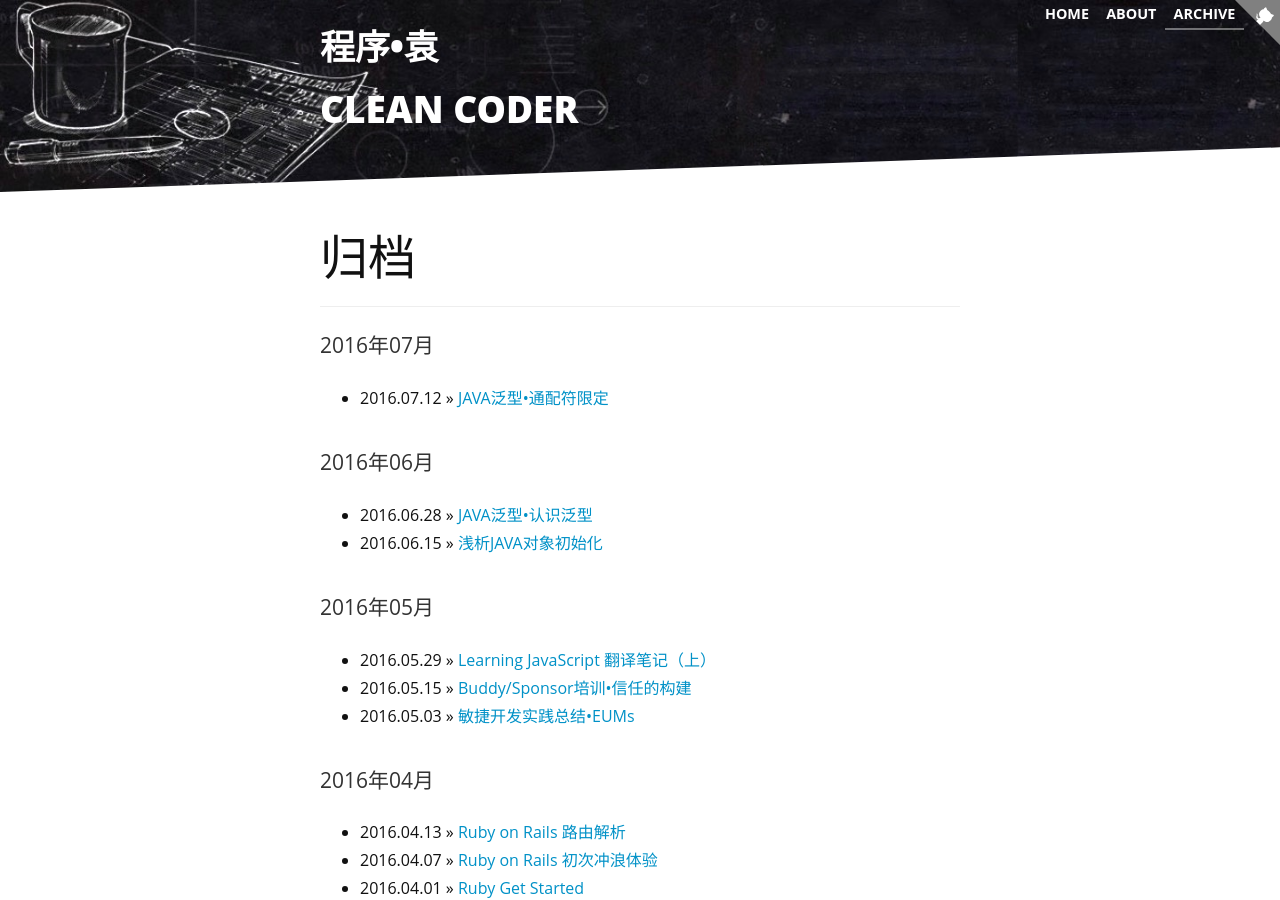
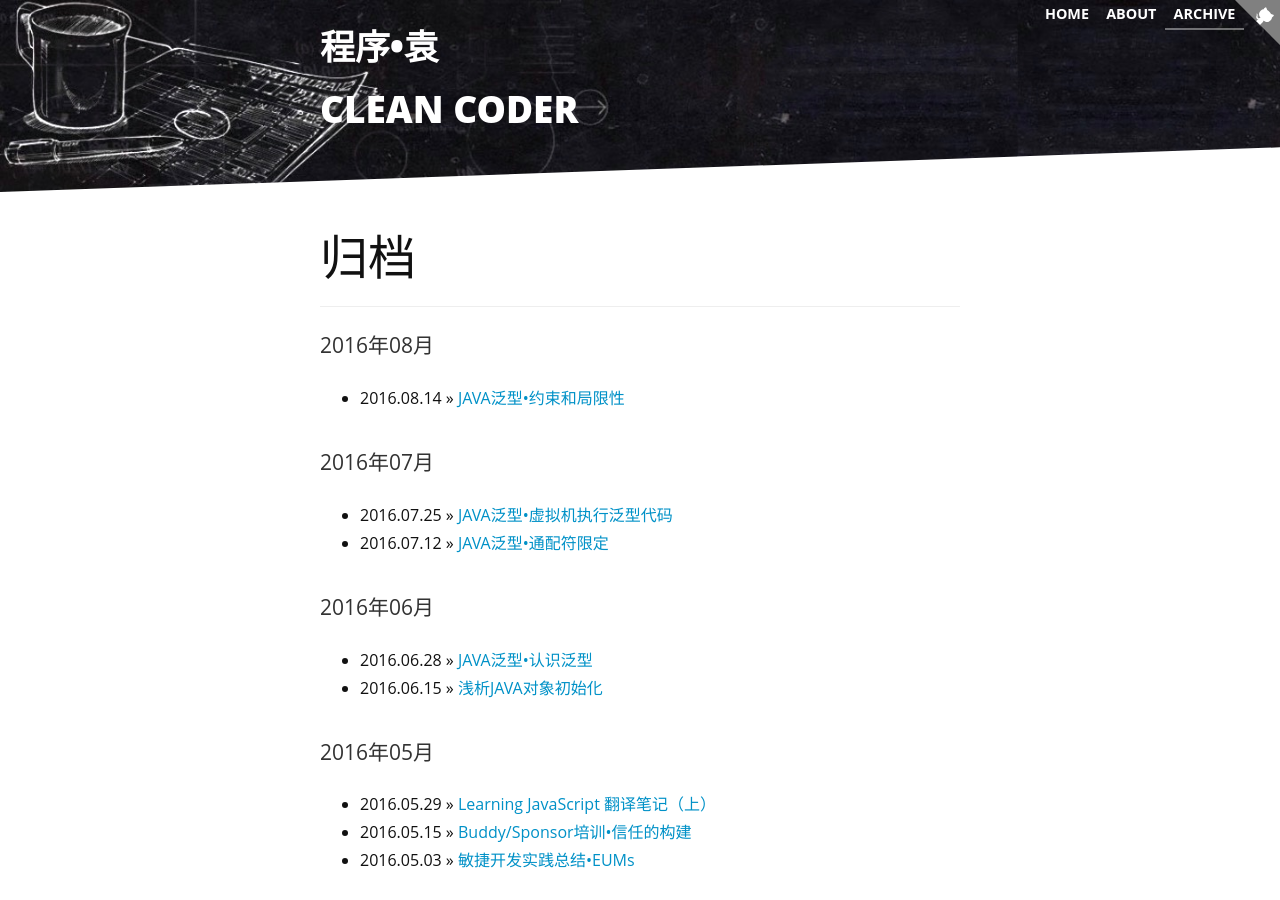
Before and after one commit to lemon123456/sjyuan-cc.github.io, a Jekyll site: the page built from pages/archive.html, in a window 1280 px wide and 900 px high. Built offline with Jekyll 4.4.1, drawn with Linux system fonts in a browser that asks for light colours; nearby versions of some CDN libraries; comment, search, counter and statistics services are not loaded; a style sheet for code colours, icons or effects is not loaded.

Commit message:
add posts

````diff
--- a/_posts/javase/2014-12-14-java-generics-in-vm.md
+++ b/_posts/javase/2016-07-25-java-generics-in-vm.md
@@ -2,12 +2,12 @@
 layout: post
 
 title: "JAVA泛型•虚拟机执行泛型代码"
-date: 2014-12-14
+date: 2016-07-25
 time: "09:46"
 category: "JAVASE"
 
 author: "袁慎建"
-published: false
+published: true
 type: "original"
 ---
 
@@ -21,9 +21,9 @@ Java虚拟机是不存在泛型类型对象的，所有的对象都属于普通
 
 >虚拟机的一种机制：擦除类型参数，并将其替换成特定类型，没有指定特定类型用Object代替，如前文中的Couple<T>类，虚拟机擦除后：
 
-***`[code01]`***
+```java
+[code01]
 
-```java
 public class Couple {
 	private Object wife ;
 	private Object husband ;
@@ -44,9 +44,9 @@ public class Couple {
 
 如有对类型参数有类型限定会怎么替换呢？擦除类型参数机制告诉我们，使用限定的类型代替，如果有多个，使用第一个代替，看一段代码：
 
-***`[code02]`***
+```java
+[code02]
 
-```java
 public class Period<T extends Comparable<T> & Serializable> {
 	private T begin;
 	private T end;
@@ -61,11 +61,11 @@ public class Period<T extends Comparable<T> & Serializable> {
 }
 ```
 
-`code02 `擦除后，`Period`的原始类型如下：
-
-***`[code03]`***
+`code02`擦除后，`Period`的原始类型如下：
 
 ```java
+[code03]
+
 public class Period {
 	private Comparable begin;
 	private Comparable end;
@@ -79,7 +79,7 @@ public class Period {
 	}
 }
 ```
-思考一下，如果将`Period<T extends Comparable<T> & Serializable>`写成`Period<T extends Serializable  & Comparable<T>>`会是怎么样呢?
+>思考一下，如果将`Period<T extends Comparable<T> & Serializable>`写成`Period<T extends Serializable  & Comparable<T>>`会是怎么样呢?
 
 ---
 
@@ -89,10 +89,9 @@ public class Period {
 
 先来看看虚拟机执行表达式的时候发生了什么，如：
 
+```java
+[code04]
 
-***`[code04]`***
-
-```java
 Couple<Employee> couple = ...;
 Employee wife = couple.getWife();
 ```
@@ -103,23 +102,20 @@ Employee wife = couple.getWife();
 
 再来看看虚拟机执行泛型方法的时候发生了什么，泛型方法如：
 
+```java
+[code05]
 
-***`[code05]`***
-
-```java
 public static <T extends Comparable<T>> max(T[] arrays) {... }
-```
 
 擦除后成了:
 
-```java
 public static Comoparable max(Comparable[] arrays) {... }
 ```
 但是泛型方法的擦除会带来两个复杂的问题，且看第一个实例，一个实例：
 
-***`[code06]`***
+```java
+[code06]
 
-```java
 public class Period <T extends Comparable<T> & Serializable> {
 	private T begin;
 	private T end;
@@ -158,33 +154,34 @@ public class DateInterval extends Period<Date> {
 
 #### 桥方法
 
-***`[code07]`***
+```java
+[code07]
 
-```java
 Period<Date> period  = new DateInterval(...);
 period.setBegin(new Date());
 ```
 这里因为`period`引用指向了`DateInterval`实例，根据多态性，`setBegin`应该调用`DateInterval`对象的`setBegin`方法，可是这个擦除让`Period`中的 `public void setBegin(Object begin) {...}`被调用，导致了擦除与多态发生了冲突，怎么办呢？虚拟机此时会在`DateInterval`类中生成一个桥方法(bridge method)，调用过程发生了细微的变化：
 
+```java
+[code08]
 
-***`[code08]`***
-
-```java
 public void setBegin(Object begin) {
 	setBegin((Date)begin);
 }
 ```
 有了这个合成的桥方法以后，`code07`中对`setBegin`的调用步骤如下：
 
+```
 1. 调用DateInterval.setBegin(Object)方法。
 2. DateInterval.setBegin(Object)方法调用DateInterval.setBegin(Date)方法。
+```
 
 发现了吗，当我们在`DateInterval`中增加了`getBegin`方法之后会是什么样子的呢？是不是`Peroid`中有一个`Object getBegin()`的方法，而`DateInterval`中有一个`Date getBegin()`方法呢，这两个方法在Java中是不能同时存在的？可是Java5以后增加了一个协变类型，使得这里是被允许的，看看`DateInterval`中`getBegin`方法就知道了：
 
 
-***`[code09]`***
+```java
+[code09]
 
-```java
 @Override
 public Date getBegin(){ return super.getBegin(); }
 ```
@@ -195,8 +192,10 @@ public Date getBegin(){ return super.getBegin(); }
 
 ### 总结
 
+```
 1. 记住一点，虚拟机中没有泛型，只有普通的类。
 2. 所有泛型的类型参数都用它们限定的类型代替，没有限定则用Object。
 3. 为了保持类型安全性，虚拟机在有必要时插入强制类型转换。
 4. 桥方法的合成用来保持多态性。
 5. 协变类型允许子类覆盖方法后返回一个更严格的类型。
+```
--- a/_posts/javase/2015-01-15-java-generics-constraint.md
+++ b/_posts/javase/2016-08-14-java-generics-constraint.md
@@ -2,12 +2,12 @@
 layout: post
 
 title: "JAVA泛型•约束和局限性"
-date: 2015-01-15
+date: 2016-08-14
 time: "09:42"
 category: "JAVASE"
 
 author: "袁慎建"
-published: false
+published: true
 type: "original"
 
 ---
@@ -21,34 +21,34 @@ type: "original"
 
 在Java中，实例化泛型类时泛型参数不能使用基本类型，如`List<int>`这是不合法的，要存储基本类型则可以利用基本类型的包装类如`List<Integer>` 、`List<Double>`等，下面补充一下八种基本类型对应的包装类，和默认初始值
 
-***`[code01]`***
+```
+[code01]
 
-```
-          byte                 Byte            0
-          short                Short           0
-          int                  Integer         0
-          long                 Long            0L
-          float                FLoat           0.0F
-          double               Double          0.0D
-          char                 Character       '\u0000'
-          boolean              Boolean         false
+byte                 Byte            0
+short                Short           0
+int                  Integer         0
+long                 Long            0L
+float                FLoat           0.0F
+double               Double          0.0D
+char                 Character       '\u0000'
+boolean              Boolean         false
 ```
 ---
 
 #### 不能实例化类型参数
 Java中创建对象使用new关键字，但是泛型的类型参数不能用于实例化对象，如：
 
-***`[code02]`***
+```java
+[code02]
 
-```java
 public Couple() {wife = new T(); husband = new T();} // 错误
 ```
 
 如果是在想要创建`T`对象，就必须使用Java反射来创建对象了，遗憾的是T.class在Java中也是不被支持使用的，所以一种弥补的方式，传入一个类型阐述为`T`的`Class`对象，如`Class<T>`
 
-***`[code03]`***
+```java
+[code03]
 
-```java
 public static <T> Couple<T> createInstance(Class<T> clazz) {
 	try {
 		return new Couple<T>(clazz.newInstance(), clazz.newInstance());
@@ -63,27 +63,27 @@ public static <T> Couple<T> createInstance(Class<T> clazz) {
 
 初学者对Java反射不熟悉不用着急，这里只要知道不能实例化类型参数即可，同理，不能实例化一个泛型数组，如
 
-***`[code04]`***
+```java
+[code04]
 
-```java
 public static <T> T[] maxTwo(T[] values) {T[] array = new T[2];} // 错误
 ```
 
 泛型构建数组是不合法的，因为这么构建在擦除之后构造的永远是`new Object[2]`，这不是我们所希望的结果。而且这样会导致一些运行时错误。为了更进一步说明隐患问题，来看看下面代码：
 
-***`[code05]`***
+```java
+[code05]
 
-```java
 public static <T extends Comparable<T>> T[] maxTwo(T[] array) {
 	Object[] result = new Object[2];
 	return (T[]) result; // Type safety: Unchecked cast from Object[] to T[]
 }
 ```
-这种方式会产生变异警告：`Object[]`转换为`T[]`是没有被检查的。我们来试一试这个调用： `maxTwo(new String[] { "5", "7" , "9" });`，运行后，发生了类型转换异常，因为方法在调用的时候将`Object[]`转换为`String[]`，失败的类型转化。怎么解决呢？同样这里可以使用Java发射来解决：
-
-***`[code06]`***
+这种方式会产生变异警告：`Object[]`转换为`T[]`是没有被检查的。我们来试一试这个调用： `maxTwo(new String[] { "5", "7", "9" });`，运行后，发生了类型转换异常，因为方法在调用的时候将`Object[]`转换为`String[]`，失败的类型转化。怎么解决呢？同样这里可以使用Java发射来解决：
 
 ```java
+[code06]
+
 public static <T extends Comparable<T>> T[] maxTwo(T[] array) {
 	// Type safety: Unchecked cast from Object[] to T[]
 	return (T[]) Array.newInstance(array.getClass().getComponentType(), 2) ;
@@ -96,7 +96,7 @@ public static <T extends Comparable<T>> T[] maxTwo(T[] array) {
 
 `Couple<Employee>[] couple = new Couple<Employee>[5]` ;这种声明式不合法的，这里面有一个问题还是通过类型擦除机制来解释，类型擦除后`couple`的类型是`Couple[]`，考虑一下两种赋值方式：
 
-1. couple[0] = "wife"时，编译器会报错，这个很明显的错误，couple每个元素都是Couple类型。
+1. `couple[0] = "wife"`时，编译器会报错，这个很明显的错误，couple每个元素都是Couple类型。
 2. `couple[0] = new Couple<String>()`，类型擦除后这个可以通过数组检测，但仍然是错误的类型，因为couple在声明的时候定义的是Couple<Employee>，所以会出现问题。
 
 如果要存放参数化类型对象的集合，可以考虑使用`ArrayList<Couple<Employee>>`进行声明，而且Java中建议优先使用集合，这样既安全又有效。
@@ -104,9 +104,9 @@ public static <T extends Comparable<T>> T[] maxTwo(T[] array) {
 #### 类型参数不能进行类型查询
 通常我们会使用if (arg1 instanceof Couple)来判断arg1是否属于Couple类型，有些爱思考的程序员可能会想更具体地去判断arg1类型是属于`Couple<T>`，指定类型参数，如：
 
-***`[code07]`***
+```java
+[code07]
 
-```java
 if (arg1 instanceof Couple<Employee>){...} // 错误
 ```
 
@@ -123,9 +123,9 @@ Couple<Employee> couple = (Couple<Employee>)arg; // 错误
 
 不能再catch子句中使用类型参数，如：
 
-***`[code08]`***
+```java
+[code08]
 
-```java
 public static <T extends Throwable> void doSomething(Class<T> t) {
 	try {
 		// do something...
@@ -137,9 +137,9 @@ public static <T extends Throwable> void doSomething(Class<T> t) {
 
 `code08`中的代码是不合法的，下面在异常声明中使用类型参数是合法的，例如：
 
-***`[code09]`***
+```java
+[code09]
 
-```java
 public static <T extends Throwable> void doSomething(T t) throws T {
 	try {
 		// do something...
@@ -154,9 +154,9 @@ public static <T extends Throwable> void doSomething(T t) throws T {
 
 怎么理解这个呢？看个例子就知道了，如一个泛型单例：
 
-***`[code10]`***
+```java
+[code10]
 
-```java
 public class Singleton <T>{
 
            private static T instance;
@@ -172,9 +172,9 @@ public class Singleton <T>{
 ### 类型擦除后引起的冲突
 看一个泛型类：
 
-***`[code11]`***
+```java
+[code11]
 
-```java
 public class NameClash<T> {
 	public boolean equals(T value) {
 		return false ;
@@ -185,9 +185,10 @@ public class NameClash<T> {
 
 擦除引起的冲突还体现在另一点上，再看一段错误的代码：
 
-***`[code12]`***
 
 ```java
+[code12]
+
 class Calendar implements Comparable<Calendar> {...}
 class GregorianCalendar extends Calendar implements Comparable<GregorianCalendar> {...}
 ```
````
Also changed, not shown: _posts/javase/2016-07-12-java-generics-wildcard.md (renamed from _posts/javase/2014-07-12-java-generics-wildcard.md).
